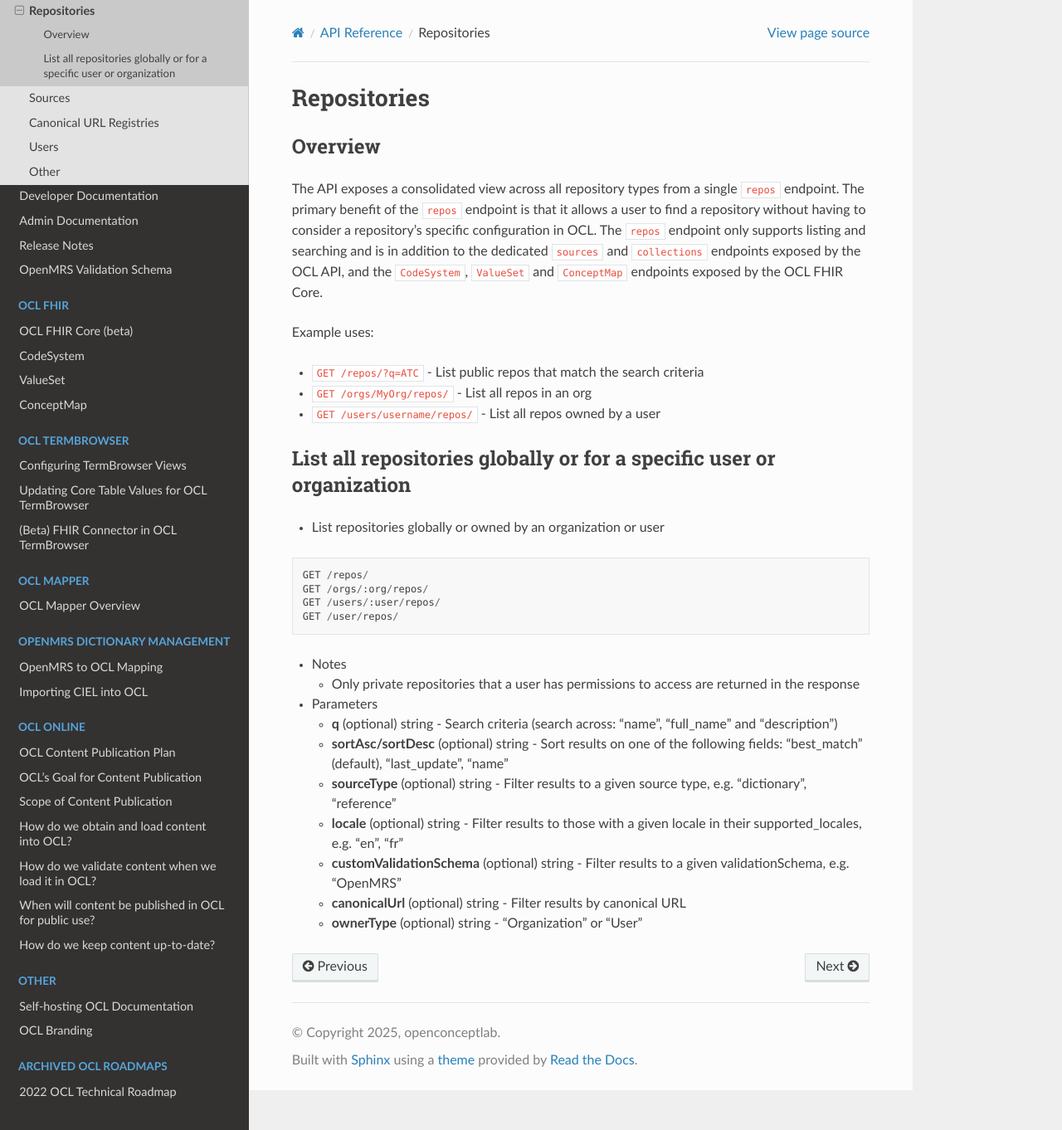
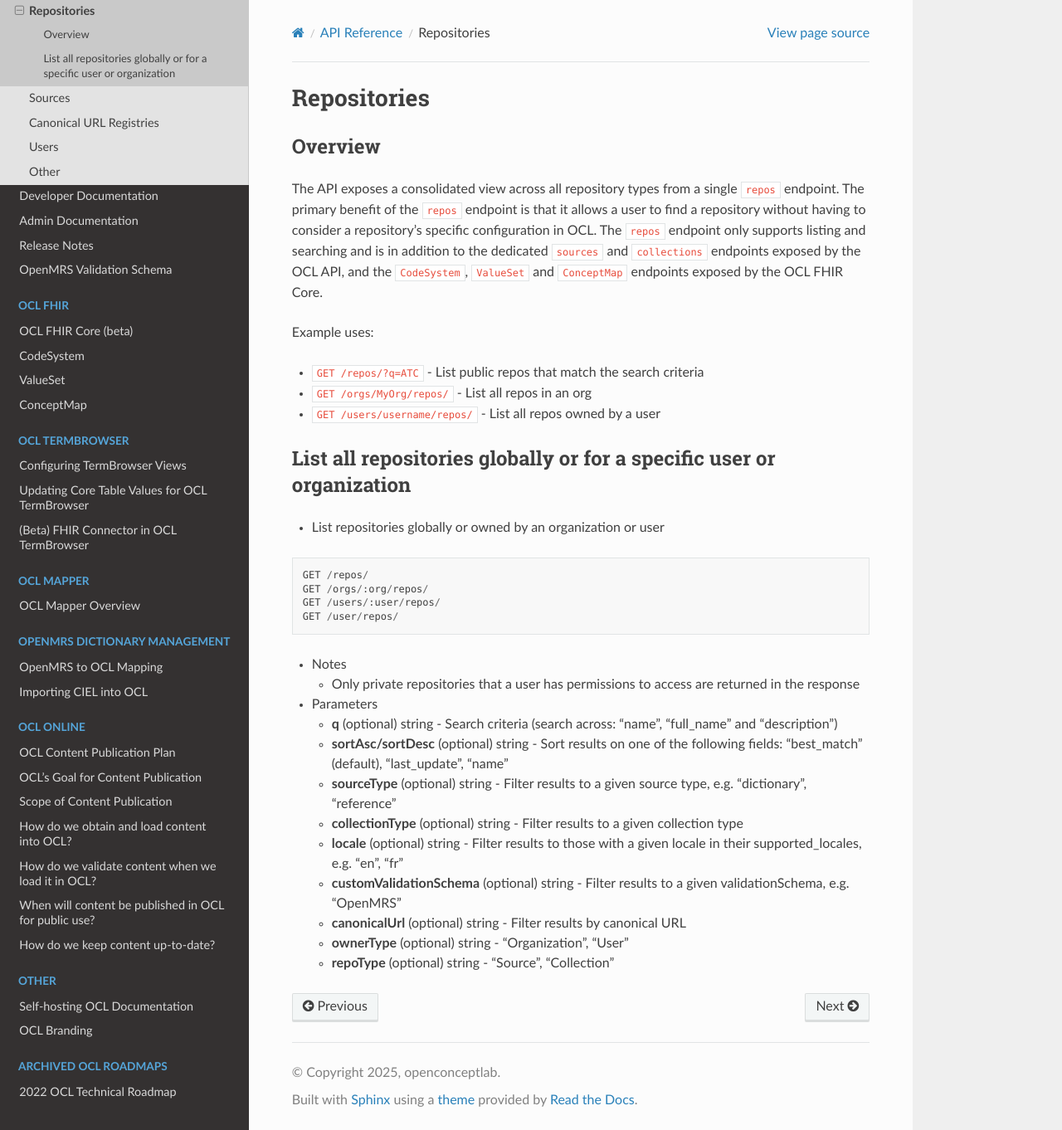
Before and after one commit to OpenConceptLab/ocl-docs, a Sphinx documentation site: the page built from docs/source/oclapi/apireference/repos.md, in a window 1280 px wide and 1362 px high. Shown: the whole window at 83% size. Built offline with Sphinx 7.4.7 and the Read the Docs theme 3.1.0, drawn with Linux system fonts in a browser that asks for light colours.

Commit message:
Update repos.md

```diff
--- a/docs/source/oclapi/apireference/repos.md
+++ b/docs/source/oclapi/apireference/repos.md
@@ -24,7 +24,9 @@ GET /user/repos/
     * **q** (optional) string - Search criteria (search across: "name", "full_name" and "description")
     * **sortAsc/sortDesc** (optional) string - Sort results on one of the following fields: "best_match" (default), "last_update", "name"
     * **sourceType** (optional) string - Filter results to a given source type, e.g. "dictionary", "reference"
+    * **collectionType** (optional) string - Filter results to a given collection type
     * **locale** (optional) string - Filter results to those with a given locale in their supported_locales, e.g. "en", "fr"
     * **customValidationSchema** (optional) string - Filter results to a given validationSchema, e.g. "OpenMRS"
     * **canonicalUrl** (optional) string - Filter results by canonical URL
-    * **ownerType** (optional) string - "Organization" or "User"
+    * **ownerType** (optional) string - "Organization", "User"
+    * **repoType** (optional) string - "Source", "Collection"
```
